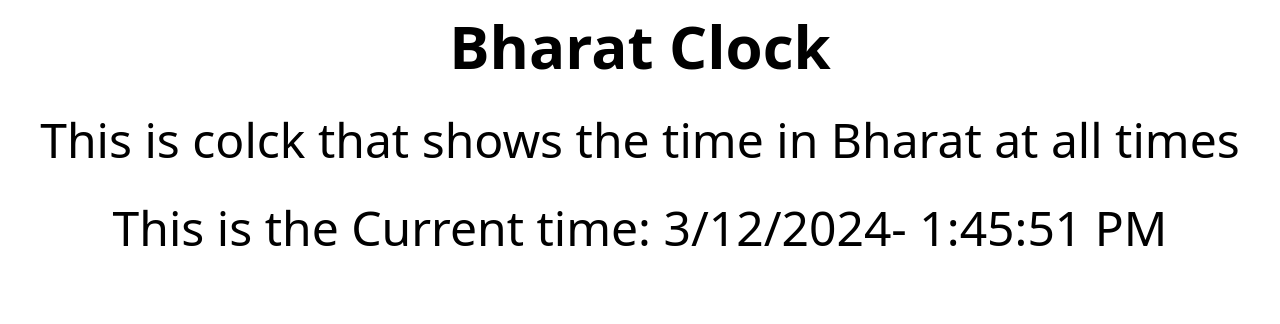
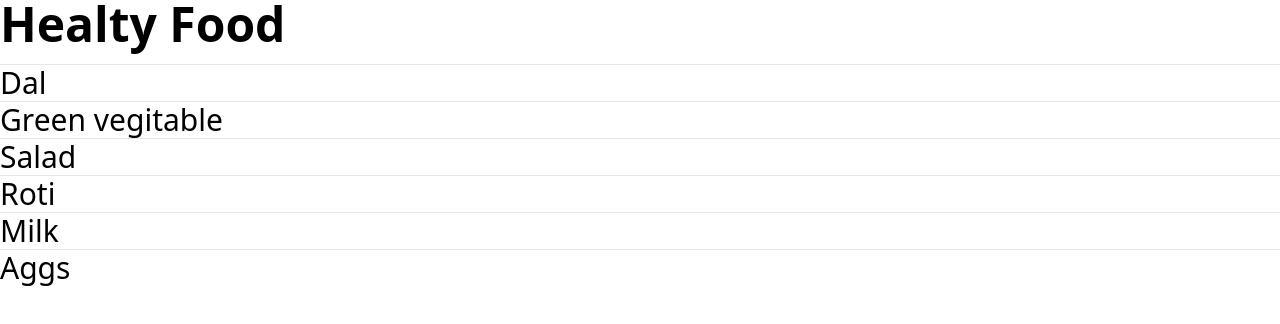
Before and after one commit to hellokanhaiya/react-tutorial, a React (Vite) app: page / in a window 1280 px wide. Shown: the top 324 px of the page. Built offline with nearby package versions, Linux system fonts and the light colour scheme.

Commit message:
Fragments

```diff
--- a/src/App.jsx
+++ b/src/App.jsx
@@ -1,14 +1,22 @@
 import React from "react";
-import MainHeading from "./components/MainHeading";
-import IndeanTime from "./components/Indean-time";
-import CurrentTime from "./components/Current-time";
+
+// fragment use karne ka do metod hai
+//  first app react ko import kar lijiye react.fragments ka use kijiye
+
 const App = () => {
   return (
-    <div>
-      <MainHeading></MainHeading>
-      <IndeanTime></IndeanTime>
-      <CurrentTime></CurrentTime>
-    </div>
+    //  fragment use karne ka dusra tarika <> start kijye and </> isse end kiiye
+    <React.Fragment>
+      <h1 className="text-5xl font-bold">Healty Food</h1>
+      <ul className="felx my-4">
+        <li className="border-t text-3xl">Dal</li>
+        <li className="border-t text-3xl">Green vegitable</li>
+        <li className="border-t text-3xl">Salad</li>
+        <li className="border-t text-3xl">Roti</li>
+        <li className="border-t text-3xl">Milk</li>
+        <li className="border-t text-3xl">Aggs</li>
+      </ul>
+    </React.Fragment>
   );
 };
 
--- a/src/components/Current-time.jsx
+++ /dev/null
@@ -1,12 +0,0 @@
-function CurrentTime() {
-  let time = new Date();
-  return (
-    <div>
-      <p className="text-center my-10 text-5xl">
-        This is the Current time: {time.toLocaleDateString()}-{" "}
-        {time.toLocaleTimeString()}
-      </p>
-    </div>
-  );
-}
-export default CurrentTime;
--- a/src/components/Indean-time.jsx
+++ /dev/null
@@ -1,10 +0,0 @@
-function IndeanTime() {
-  return (
-    <div className="text-5xl">
-      <p className="text-center my-10">
-        This is colck that shows the time in Bharat at all times
-      </p>
-    </div>
-  );
-}
-export default IndeanTime;
--- a/src/components/MainHeading.jsx
+++ /dev/null
@@ -1,6 +0,0 @@
-function MainHeading() {
-  return (
-    <div className="text-center text-6xl font-bold my-4">Bharat Clock</div>
-  );
-}
-export default MainHeading;
--- a/src/main.jsx
+++ b/src/main.jsx
@@ -2,7 +2,7 @@ import React from "react";
 import ReactDOM from "react-dom/client";
 import App from "./App.jsx";
 import "./index.css";
-
+///  this topic is related by fragments
 ReactDOM.createRoot(document.getElementById("root")).render(
   <React.StrictMode>
     <App />
```
